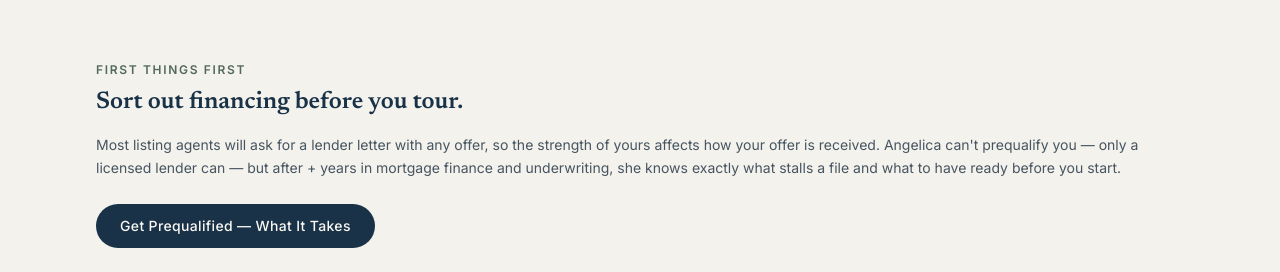
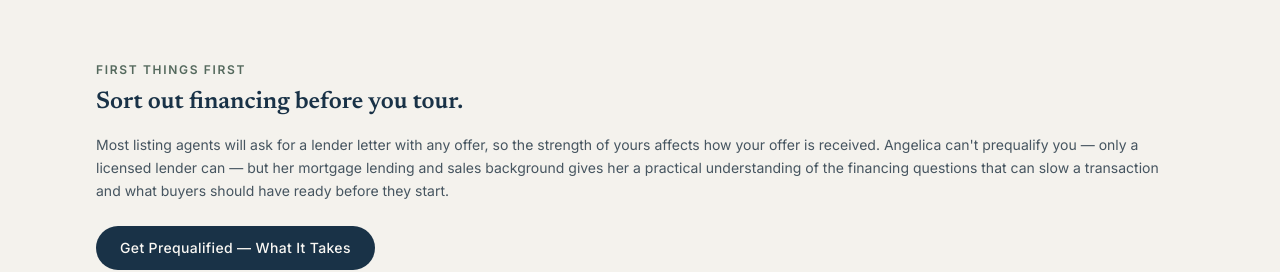
Before and after one commit to jloftis10-lang/angelicarios, a Next.js app: page /buy in a window 1280 px wide. Shown: the part 1300-1572 px from the top of the page. Built offline with nearby package versions, Linux system fonts and the light colour scheme; no server answers.

Commit message:
Fix buyer financing copy for documented experience

```diff
--- a/src/app/buy/page.tsx
+++ b/src/app/buy/page.tsx
@@ -6,7 +6,7 @@ import { ProcessSteps } from "@/components/sections/ProcessSteps";
 import { LeadForm } from "@/components/forms/LeadForm";
 import { Breadcrumbs } from "@/components/Breadcrumbs";
 import { TrackedLink } from "@/components/TrackedLink";
-import { propertySearch, expertise } from "@/config/site";
+import { propertySearch } from "@/config/site";
 
 export const metadata: Metadata = {
   title: "Buy a Home in Peachtree City",
@@ -81,9 +81,9 @@ export default function BuyPage() {
           <h2 className="mt-2 font-display text-2xl font-semibold text-navy">Sort out financing before you tour.</h2>
           <p className="mt-4 text-sm leading-relaxed text-slate">
             Most listing agents will ask for a lender letter with any offer, so the strength of yours affects how your
-            offer is received. Angelica can&apos;t prequalify you — only a licensed lender can — but after
-            {" "}{expertise.yearsInFinance}+ years in mortgage finance and underwriting, she knows exactly what stalls
-            a file and what to have ready before you start.
+            offer is received. Angelica can&apos;t prequalify you — only a licensed lender can — but her mortgage lending
+            and sales background gives her a practical understanding of the financing questions that can slow a
+            transaction and what buyers should have ready before they start.
           </p>
           <div className="mt-6 flex flex-wrap gap-3">
             <Button href="/get-prequalified">Get Prequalified — What It Takes</Button>
```
